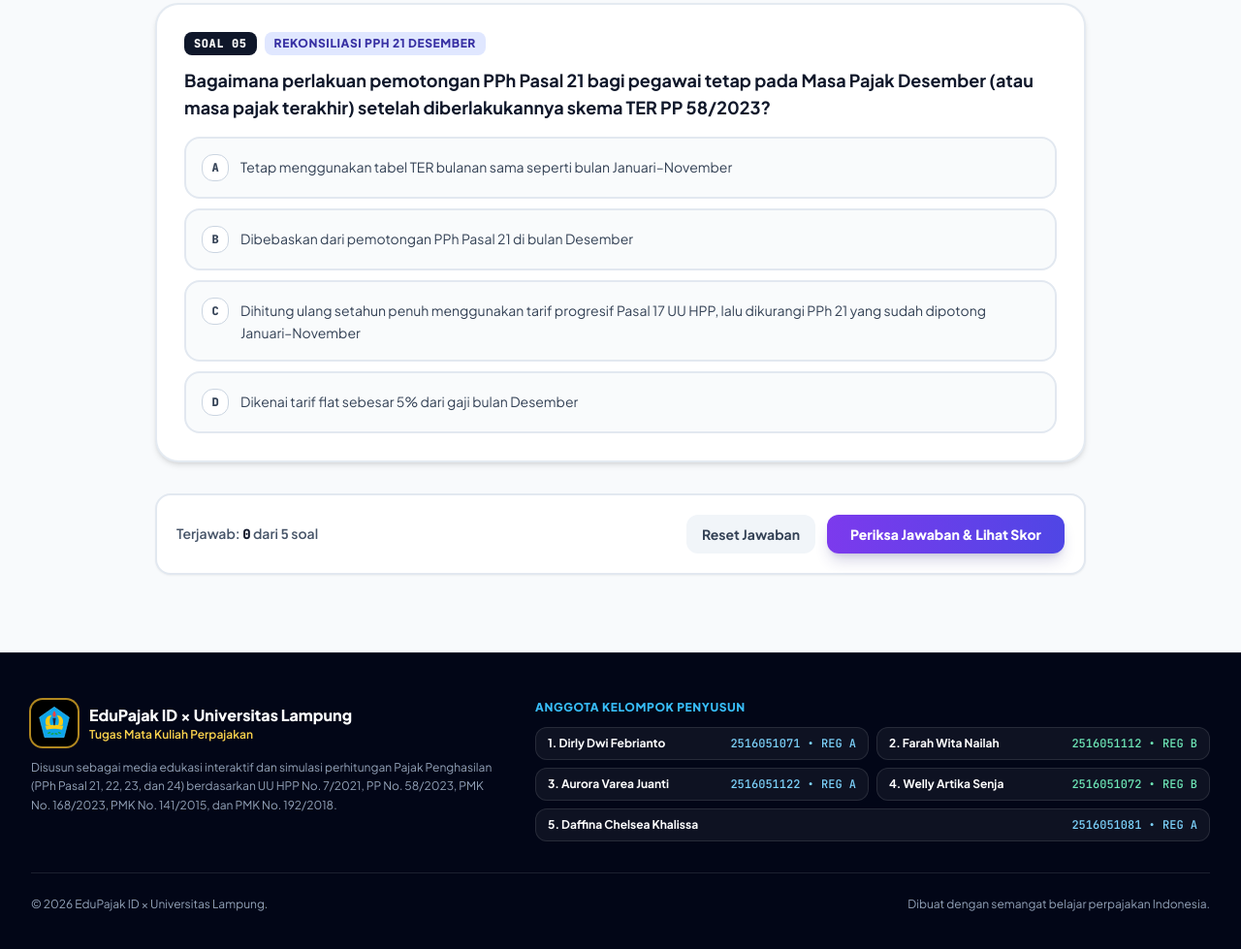
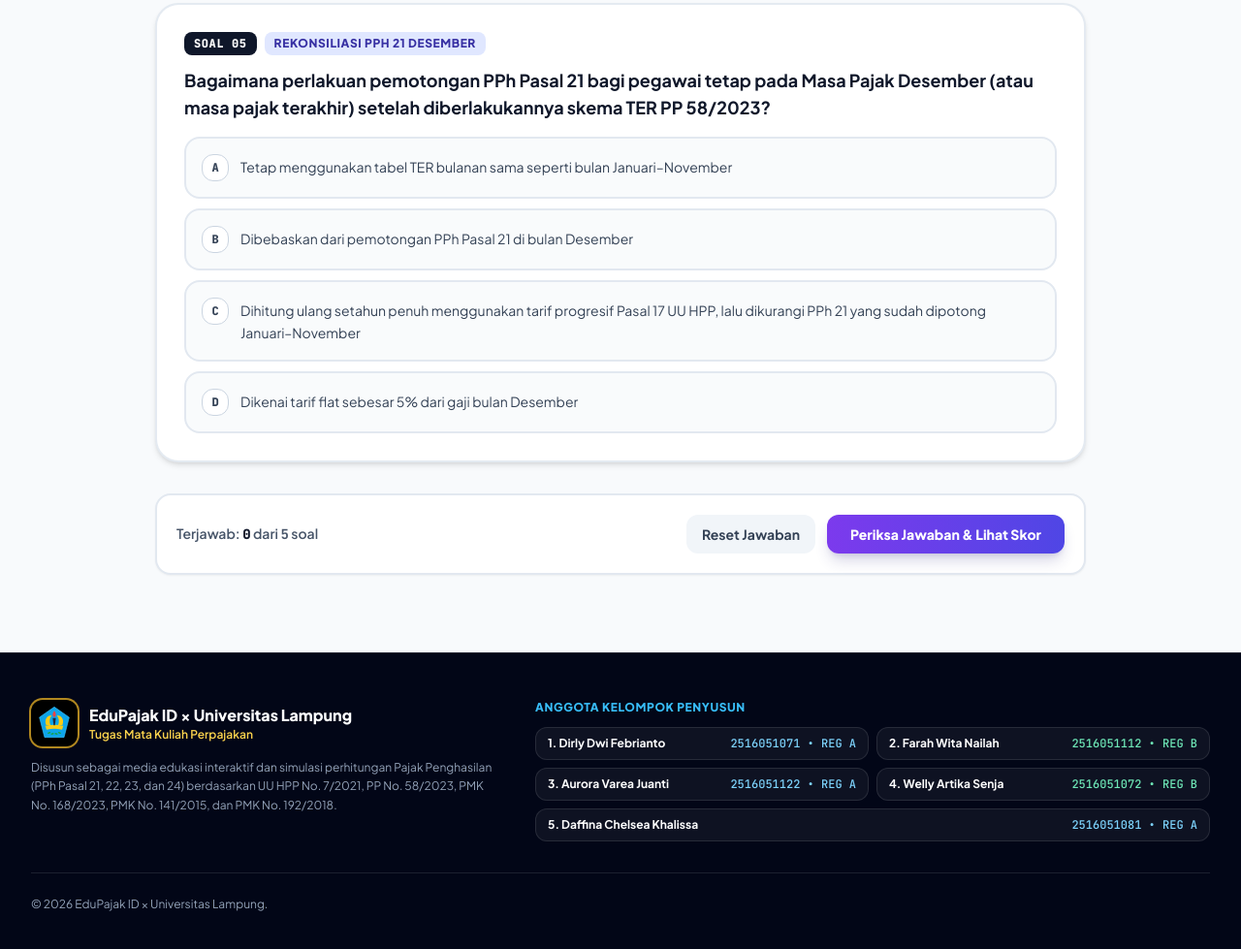
Before and after one commit to dirlyyahoo-web/Edukasiperpajakan, a plain HTML site: page index.html in a window 1280 px wide. Shown: the part 6176-7155 px from the top of the page at 97% size. Drawn offline with nearby package versions, Linux system fonts and the light colour scheme.

Commit message:
index.html

```diff
--- a/index.html
+++ b/index.html
@@ -1148,7 +1148,6 @@
 
       <div class="pt-6 flex flex-col sm:flex-row items-center justify-between gap-2 text-xs text-slate-400">
         <span>© 2026 EduPajak ID × Universitas Lampung.</span>
-        <span>Dibuat dengan semangat belajar perpajakan Indonesia.</span>
       </div>
     </div>
   </footer>
```
